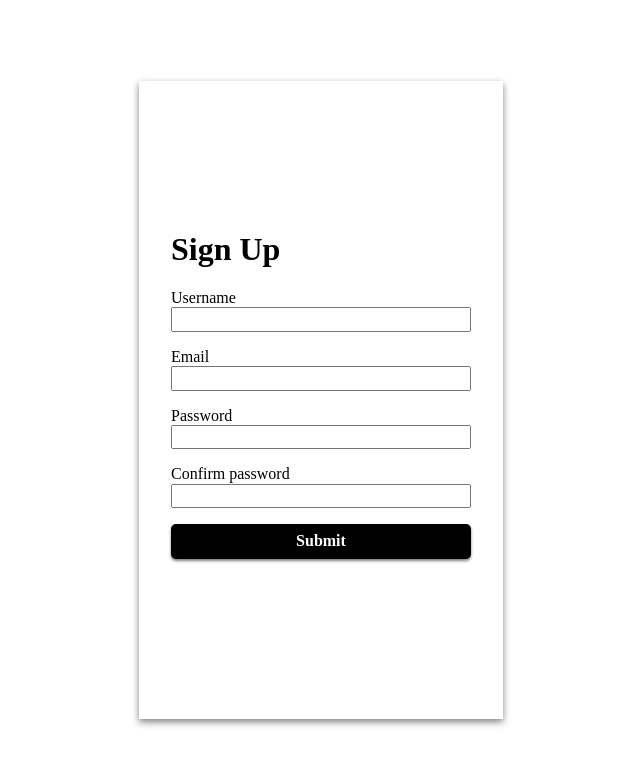
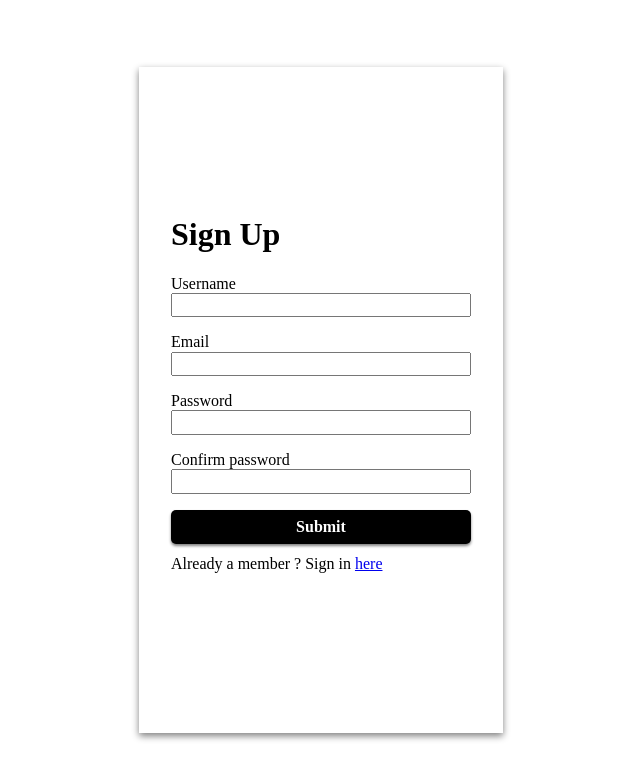
Before and after one commit to Adogeon/chat-box, a React (Vite) app in the folder client/: page /signup in a window 1280 px wide. Shown: the top 780 px of the page, without its empty margins (319-959 px from the left). Built offline with nearby package versions, Linux system fonts and the light colour scheme; no server answers.

Commit message:
Adding navigation to chat page after user has log in

```diff
--- a/client/src/components/SignInPage/SignInForm.jsx
+++ b/client/src/components/SignInPage/SignInForm.jsx
@@ -1,7 +1,7 @@
 import React from "react";
 
 //style import
-import style from "../../styles/SignInPages/style.module.css";
+import style from "../../styles/AuthPages/style.module.css";
 import button from "../../styles/Button/button.module.css";
 
 //component import
--- a/client/src/components/SignUpPage/SignUpForm.jsx
+++ b/client/src/components/SignUpPage/SignUpForm.jsx
@@ -1,7 +1,7 @@
 import React from "react";
 
 //style import
-import style from "../../styles/SignInPages/style.module.css";
+import style from "../../styles/AuthPages/style.module.css";
 import button from "../../styles/Button/button.module.css";
 
 //component import
@@ -56,6 +56,7 @@ const SignUpForm = () => {
           errorClass: style.errorClass,
         }}
       />
+      <div className={style.actionArea}>
         <FormSubmitButton
           styleClass={button.full}
           events={{
@@ -64,6 +65,7 @@ const SignUpForm = () => {
         >
           Submit
         </FormSubmitButton>
+      </div>
     </Form>
   );
 };
--- a/client/src/pages/signin.jsx
+++ b/client/src/pages/signin.jsx
@@ -1,17 +1,36 @@
-import React from "react";
+import React, { useEffect } from "react";
+import { Link, useHistory } from "react-router-dom";
+import { useAuthState } from "../contexts/authContext";
 
 //style import;
-import style from "../styles/SignInPages/style.module.css";
-
+import style from "../styles/AuthPages/style.module.css";
 //component import
 import SignInForm from "../components/SignInPage/SignInForm";
 
 const SignInPage = () => {
+  const authState = useAuthState();
+  const history = useHistory();
+
+  useEffect(() => {
+    if (authState.isAuth) {
+      history.push("/chat");
+    }
+  }, [authState]);
+
   return (
     <main className={style.mainContainer}>
       <div className={style.formContainer}>
         <h1>Sign In</h1>
-        <SignInForm />
+        {authState.loading ? (
+          <>Logging you in...</>
+        ) : (
+          <>
+            <SignInForm />
+            <div>
+              Not a member ? Sign up <Link to="/signup">here</Link>
+            </div>
+          </>
+        )}
       </div>
     </main>
   );
--- a/client/src/pages/signup.jsx
+++ b/client/src/pages/signup.jsx
@@ -1,15 +1,35 @@
-import React from "react";
+import React, { useEffect } from "react";
+import { Link, useHistory } from "react-router-dom";
+import { useAuthState } from "../contexts/authContext";
 
-import style from "../styles/SignInPages/style.module.css";
+import style from "../styles/AuthPages/style.module.css";
 
 import SignUpForm from "../components/SignUpPage/SignUpForm";
 
 const SignUpPage = () => {
+  const authState = useAuthState();
+  const history = useHistory();
+
+  useEffect(() => {
+    if (authState.isAuth) {
+      history.push("/chat");
+    }
+  }, [authState]);
+
   return (
     <main className={style.mainContainer}>
       <div className={style.formContainer}>
         <h1>Sign Up</h1>
-        <SignUpForm />
+        {authState.loading ? (
+          <> Signing up ... </>
+        ) : (
+          <>
+            <SignUpForm />
+            <div>
+              Already a member ? Sign in <Link to="/signin">here</Link>
+            </div>
+          </>
+        )}
       </div>
     </main>
   );
--- a/client/src/router/PrivateRoute.jsx
+++ b/client/src/router/PrivateRoute.jsx
@@ -1,5 +1,5 @@
 import React from "react";
-import { BrowserRoute as Route, Redirect } from "react-router-dom";
+import { Route, Redirect } from "react-router-dom";
 import { useAuthState } from "../contexts/authContext";
 
 const PrivateRoute = ({ children, ...rest }) => {
--- a/client/src/styles/Button/button.module.css
+++ b/client/src/styles/Button/button.module.css
@@ -30,5 +30,5 @@
 }
 
 .full:hover {
-  box-shadow: 0px 5px 10px grey;
+  box-shadow: 0px 2px 10px grey;
 }
```
Also changed, not shown: client/src/styles/AuthPages/style.module.css (renamed from client/src/styles/SignInPages/style.module.css). Lines whose indentation alone changed are shown as unchanged.
